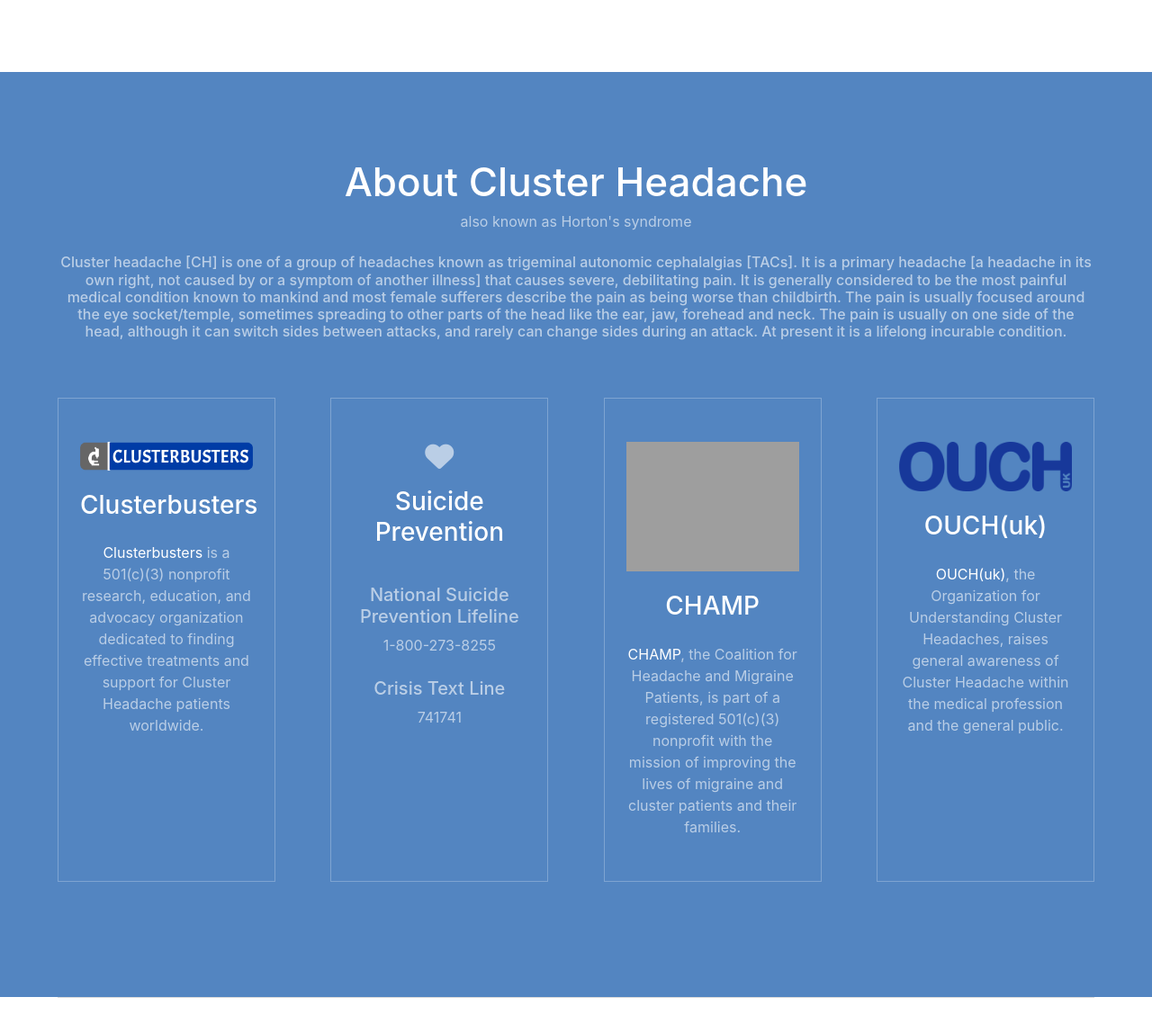
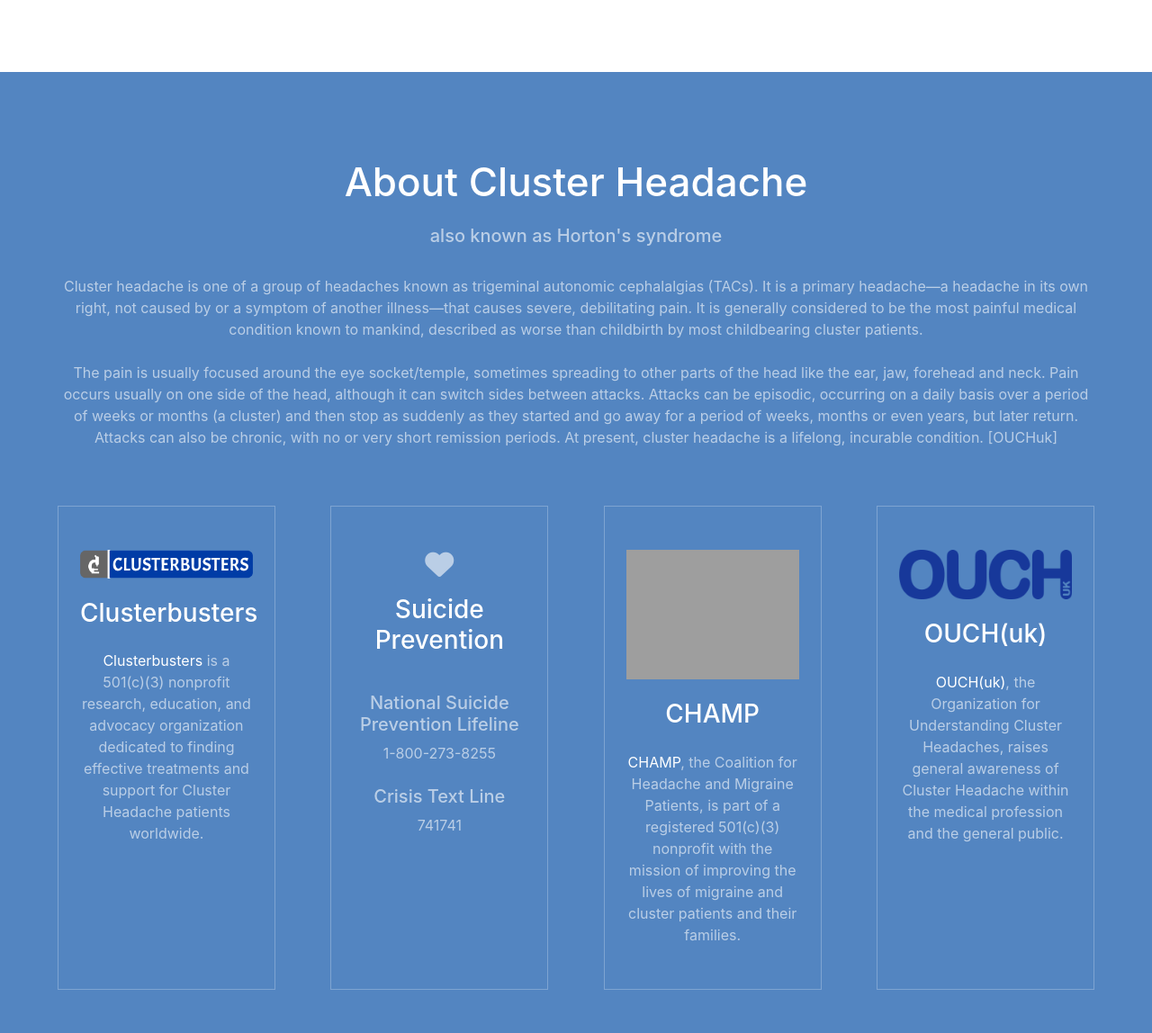
Before and after one commit to georgiaschmitt/CH-phys-directory, a Flask app: page / in a window 1280 px wide. Shown: the part 718-1866 px from the top of the page at 90% size. Run offline with Flask 2, Linux system fonts and the light colour scheme; some libraries are stand-ins or nearby versions; grey boxes are pictures that could not be loaded.

Commit message:
description

```diff
--- a/templates/user-homepage.html
+++ b/templates/user-homepage.html
@@ -128,15 +128,18 @@
   <div class="inner">
     <header>
       <h2>About Cluster Headache</h2>
-      <p>also known as Horton's syndrome</p>
-      <h6>Cluster headache [CH] is one of a group of headaches known as trigeminal autonomic
-        cephalalgias [TACs].  It is a primary headache [a headache in its own right, not caused
-        by or a symptom of another illness] that causes severe, debilitating pain. It is generally
-        considered to be the most painful medical condition known to mankind and most female sufferers
-        describe the pain as being worse than childbirth. The pain is usually focused around the eye
+      <h5>also known as Horton's syndrome</h5><br>
+      <p>Cluster headache is one of a group of headaches known as trigeminal autonomic
+        cephalalgias (TACs).  It is a primary headache&mdash;a headache in its own right, not caused
+        by or a symptom of another illness&mdash;that causes severe, debilitating pain. It is generally
+        considered to be the most painful medical condition known to mankind, described as worse than childbirth
+        by most childbearing cluster patients.
+        <br><br>The pain is usually focused around the eye
         socket/temple, sometimes spreading to other parts of the head like the ear, jaw, forehead and
-        neck. The pain is usually on one side of the head, although it can switch sides between attacks,
-        and rarely can change sides during an attack.  At present it is a lifelong incurable condition.</h6>
+        neck. Pain occurs usually on one side of the head, although it can switch sides between attacks. Attacks can be episodic, occurring on a daily basis over
+        a period of weeks or months (a cluster) and then stop as suddenly as they started and go away for a period of
+        weeks, months or even years, but later return. Attacks can also be chronic, with no or very short remission
+        periods. At present, cluster headache is a lifelong, incurable condition. [OUCHuk]</p>
     </header>
     <div class="flex flex-4">
       <div class="box person">
```
